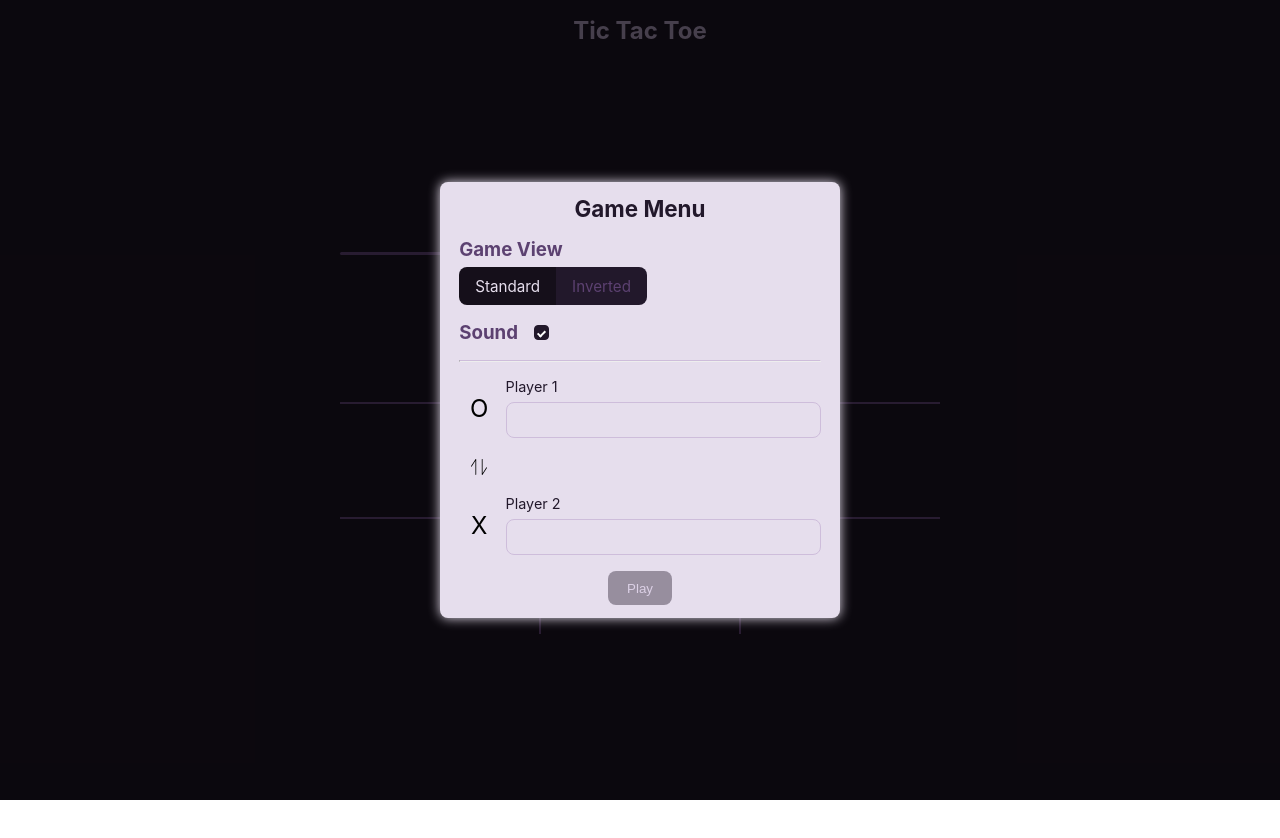
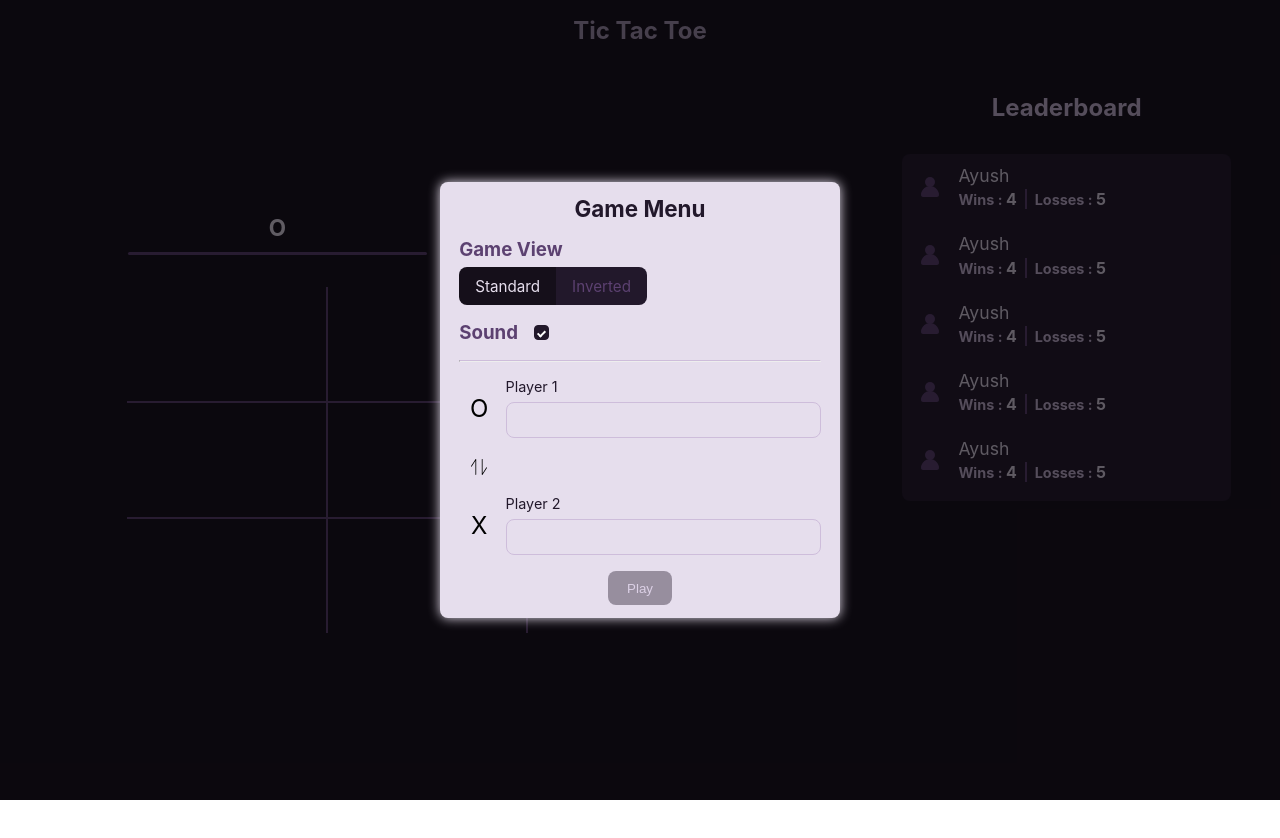
Before and after one commit to geekayush1812/tic-tac-toe, a React (Create React App) app: page / in a window 1280 px wide. Shown: the top 838 px of the page. After the commit the page ends 800 px from the top, so only its background shows below. Built offline with nearby package versions, Linux system fonts and the light colour scheme.

Commit message:
add: leaderboard UI and layout

```diff
--- a/src/App.css
+++ b/src/App.css
@@ -3,3 +3,32 @@
     width: 100%;
     background-color: var(--primaryColor900);
 }
+.heightBoundContainer {
+    background-color: var(--primaryColor800);
+}
+.playgroundLeaderboardGrid {
+    display: grid;
+    grid-template-rows: 1fr;
+    grid-template-columns: 2fr 1fr;
+    grid-template-areas: "playground leaderboard";
+}
+.playgroundGrid {
+    grid-area: playground;
+}
+.leaderboardGrid {
+    grid-area: leaderboard;
+}
+
+@media screen and (max-width:600px) {
+    .playgroundLeaderboardGrid {
+        grid-template-columns: 1fr;
+        grid-template-areas: "commonGrid";
+    }
+    .playgroundGrid,
+    .leaderboardGrid {
+        grid-area: commonGrid;
+    }
+    .commonGrid {
+        grid-area: commonGrid;
+    }
+}
--- a/src/App.tsx
+++ b/src/App.tsx
@@ -3,6 +3,9 @@ import './App.css';
 import { useEffect } from 'react';
 
 import { Header } from 'common/Header/Header';
+import {
+  HeightBoundContainer,
+} from 'common/HeightBoundContainer/HeightBoundContainer';
 import { updateBreakPoint } from 'store/actions/breakPointsAction';
 import {
   useDispatch,
@@ -19,6 +22,7 @@ import { Playground } from 'views/Playground/Playground';
 
 function App() {
   const playing = useSelector(state=>state.gameMenuReducer.playing);
+  const breakPoint = useSelector(state=>state.breakPointReducer.breakPoint);
   const dispatch=useDispatch();
   useEffect(()=>{
     const setBreakPoint=(breakPoint:keyof UiBreakPoints)=>{
@@ -32,8 +36,10 @@ function App() {
       {
         playing ? null : <GameMenuWrapper />
       }
-      <Playground />
-      <Leaderboard />
+      <HeightBoundContainer className={'heightBoundContainer playgroundLeaderboardGrid'}>
+        <Playground className={`playgroundGrid`}/>
+        <Leaderboard className={`leaderboardGrid`} />
+      </HeightBoundContainer>
     </div>
   );
 }
--- /dev/null
+++ b/src/common/HeightBoundContainer/HeightBoundContainer.tsx
@@ -0,0 +1,15 @@
+import { useRef } from 'react';
+
+import { useClientHeight } from 'hooks/useClientHeight';
+import { HeightBoundContainerProps } from 'types/commonTypes';
+
+export const HeightBoundContainer = ({children,className}:HeightBoundContainerProps) => {
+    const heightBoundContainerRef=useRef<HTMLDivElement>(null);
+    const heightBoundContainerHeight=useClientHeight(heightBoundContainerRef,'0%');
+
+    return (
+        <div ref={heightBoundContainerRef}  style={{height:heightBoundContainerHeight}} className={`${className ? className : ''}`}>
+            {children}
+        </div>
+    )
+}
--- /dev/null
+++ b/src/common/UserCard/UserCard.tsx
@@ -0,0 +1,24 @@
+import './userCard.css';
+
+import { ReactComponent as UserIcon } from 'assets/svg/userIcon.svg';
+
+export const UserCard = () => {
+     return (
+         <div className='userCardContainer'>
+             <UserIcon className='userIcon' />
+             <div className="userDetailsContainer">
+                 <span className='userName'>Ayush</span>
+                 <div className="winsAndLosses">
+                     <div className="winsContainer">
+                        <span>Wins : </span>
+                        <span>4</span>
+                     </div>
+                     <div className="lossesContainer">
+                         <span>Losses : </span>
+                         <span>5</span>
+                     </div>
+                 </div>
+             </div>
+         </div>
+     )
+ }
--- /dev/null
+++ b/src/common/UserCard/userCard.css
@@ -0,0 +1,36 @@
+.userCardContainer{
+    display: flex;
+    padding: 0.5rem 1rem;
+    align-items: center;
+    gap:0 1rem;
+    margin-bottom: 0.5rem;
+}
+.userCardContainer .userIcon path{
+     fill: var(--white500);
+}
+.userDetailsContainer span.userName {
+    font-size: 1.1rem;
+    color: var(--white900);
+}
+.winsAndLosses {
+    display: flex;
+    margin-top: 0.2rem;
+}
+.winsAndLosses span{
+    color: var(--white900);
+    font-weight: bold;
+}
+.winsAndLosses div:first-child {
+    border-right: 2px solid var(--white500);
+}
+.winsContainer {
+    padding-right: 0.5rem;
+}
+.lossesContainer {
+    padding-left: 0.5rem;
+}
+.winsAndLosses span:first-child,
+.lossesContainer span:first-child {
+    color: var(--white800);
+    font-size: 0.9rem;
+}
--- a/src/hooks/useClientHeight.tsx
+++ b/src/hooks/useClientHeight.tsx
@@ -8,7 +8,7 @@ import { UseClientHeight } from 'types/hooksTypes';
 export const  useClientHeight:UseClientHeight=(ref,initialValue)=>{
     const [elementHeight,setElementHeight]=useState(initialValue);
     useLayoutEffect(()=>{
-        const elementYposition=ref.current?.getBoundingClientRect().y;
+        const elementYposition=ref.current?.offsetTop;
         setElementHeight(`calc(100% - ${elementYposition}px)`)
     },[ref]);
 
--- /dev/null
+++ b/src/types/viewsTypes.ts
@@ -0,0 +1,6 @@
+export type playgroundProps = {
+    className?: string;
+}
+export type leaderboardProps = {
+    className?: string;
+}
--- a/src/views/Leaderboard/Leaderboard.tsx
+++ b/src/views/Leaderboard/Leaderboard.tsx
@@ -1,16 +1,19 @@
 import './leaderboard.css';
 
-import { useRef } from 'react';
+import { UserCard } from 'common/UserCard/UserCard';
+import { leaderboardProps } from 'types/viewsTypes';
 
-import { useClientHeight } from 'hooks/useClientHeight';
-
-export const Leaderboard = () => {
-    const leaderboardElementRef=useRef<HTMLElement>(null);
-    const leaderboardElementHeight=useClientHeight(leaderboardElementRef,'0%');
-
+export const Leaderboard = ({className}:leaderboardProps) => {
     return (
-        <section ref={leaderboardElementRef}  style={{height:leaderboardElementHeight}} className='leaderboard'>
-
+        <section className={`leaderboard ${className ? className : ''}`}>
+            <h2>Leaderboard</h2>
+            <div className="userCardListContainer">
+               <UserCard />
+               <UserCard />
+               <UserCard />
+               <UserCard />
+               <UserCard />
+            </div>
         </section>
     )
 }
--- a/src/views/Leaderboard/leaderboard.css
+++ b/src/views/Leaderboard/leaderboard.css
@@ -0,0 +1,15 @@
+.leaderboard {
+    padding: 1rem 0.5rem;
+}
+.leaderboard > h2 {
+    text-align: center;
+    margin-top: 1rem;
+    color: var(--white800);
+}
+.userCardListContainer {
+    max-width: 80%;
+    margin: 2rem auto 0 auto;
+    padding: 0.2rem 0;
+    border-radius: var(--roundness-s);
+    background-color: var(--primaryColor500);
+}
--- a/src/views/Playground/Playground.tsx
+++ b/src/views/Playground/Playground.tsx
@@ -1,16 +1,12 @@
 import './playground.css';
-
-import { useRef } from 'react';
 
 import { ActivePlayer } from 'common/ActivePlayer/ActivePlayer';
 import { GameBoardGrid } from 'common/GameBoardGrid/GameBoardGrid';
-import { useClientHeight } from 'hooks/useClientHeight';
+import { playgroundProps } from 'types/viewsTypes';
 
-export const Playground = () => {
-    const playgroundElementRef = useRef<HTMLElement>(null);
-    const playgroundElementHeight=useClientHeight(playgroundElementRef,'0%');
+export const Playground = ({className}:playgroundProps) => {
     return (
-        <section ref={playgroundElementRef} style={{height:playgroundElementHeight}} className="playground">
+        <section className={`playground ${className ? className : ''}`}>
             <div className="playgroundGridContainer">
                 <ActivePlayer />
                 <GameBoardGrid />
--- a/src/views/Playground/playground.css
+++ b/src/views/Playground/playground.css
@@ -1,5 +1,6 @@
 .playground {
     width: 100%;
+    height: 100%;
     background-color: var(--primaryColor800);
 }
 
```
Also changed, not shown: src/types/commonTypes.ts (+7 -3 lines).
